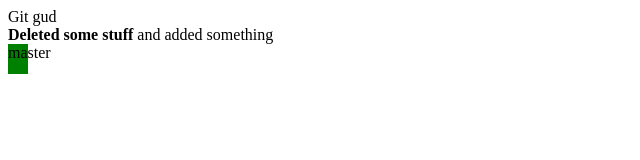
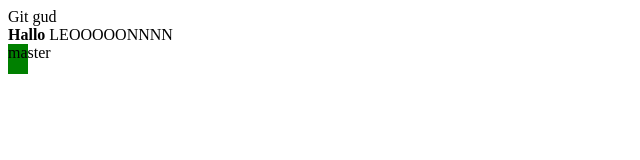
Before and after one commit to ocram444/gitgud, a plain HTML site: page index.html in a window 1280 px wide. Shown: the whole page, without its empty margins (0-640 px from the left). Drawn offline with Linux system fonts and the light colour scheme.

Commit message:
Hi leon!

```diff
--- a/index.html
+++ b/index.html
@@ -7,7 +7,7 @@
 </head>
 <body>
     <div>Git gud</div>
-    <div><span><b>Deleted some stuff</b></span><span> and added something</span></div>
+    <div><span><b>Hallo</b></span><span> LEOOOOONNNN</span></div>
     <div style="width: 20px; height: 30px; background-color: green;">master</div>
 </body>
 </html>
```
